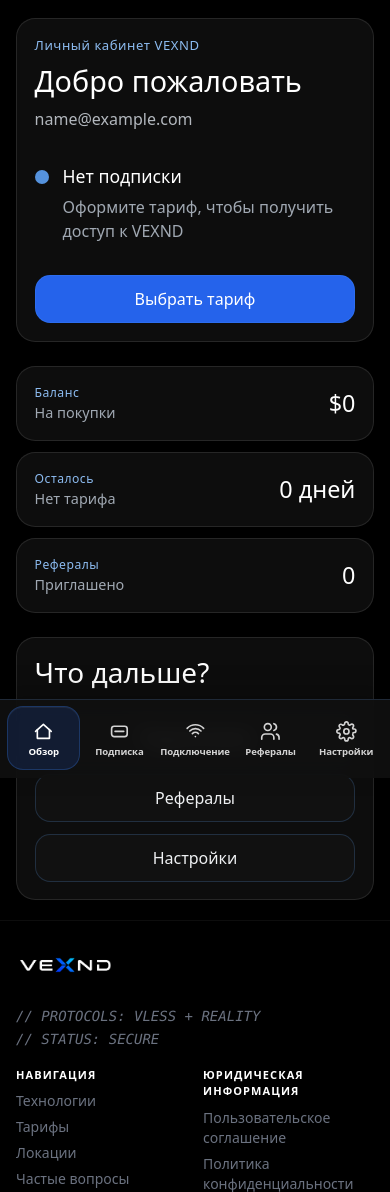
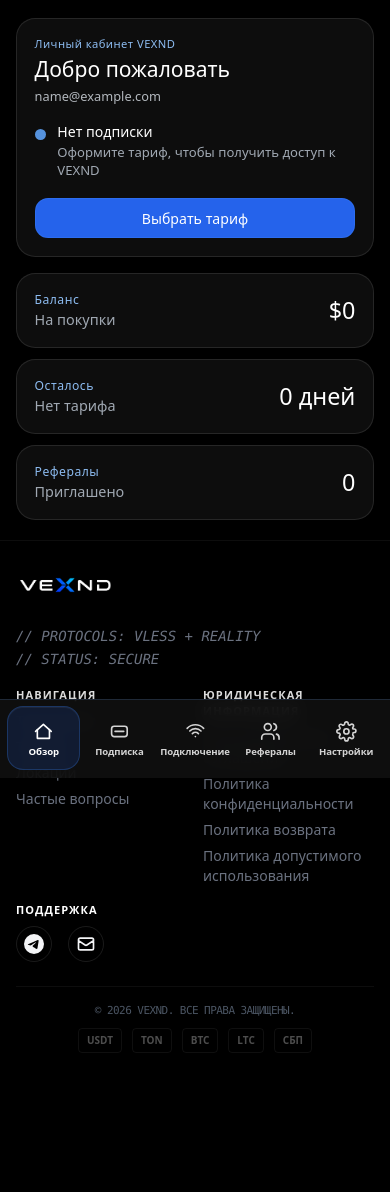
Before and after one commit to DenisGalkin/vexnd, a Flask app: page /dashboard in a window 390 px wide. Shown: the part 66-1258 px from the top of the page. After the commit the page ends 1119 px from the top, so only its background shows below. Run offline with Flask 3, Linux system fonts and the light colour scheme; the visitor is signed in with stand-in values (Sample User, id 1); data comes from the database, SQL or seed files in the repository; data that the repository does not hold is empty; some libraries are stand-ins or nearby versions.

Commit message:
Updated dashboard mobile (2)

```diff
--- a/app/ui/static/css/styles.css
+++ b/app/ui/static/css/styles.css
@@ -2390,6 +2390,75 @@ a:focus-visible, button:focus-visible, input:focus-visible, select:focus-visible
         padding-bottom: calc(5.8rem + env(safe-area-inset-bottom, 0px));
     }
 
+    .overview-shell {
+        gap: 1rem;
+    }
+
+    .overview-panel,
+    .overview-metric {
+        padding: 1rem;
+        border-radius: 1.1rem;
+    }
+
+    .overview-panel__eyebrow {
+        font-size: .7rem;
+        line-height: .9rem;
+    }
+
+    .overview-panel__title {
+        margin-top: .4rem;
+        font-size: clamp(1.2rem, 5.8vw, 1.5rem);
+        line-height: 1.16;
+    }
+
+    .overview-panel__meta {
+        margin-top: .35rem;
+        font-size: .84rem;
+        line-height: 1.35;
+    }
+
+    .overview-status {
+        margin-top: 1.15rem;
+        gap: .7rem;
+    }
+
+    .overview-status__dot {
+        width: .72rem;
+        height: .72rem;
+        margin-top: .35rem;
+    }
+
+    .overview-status__title {
+        font-size: .88rem;
+        line-height: 1.22;
+    }
+
+    .overview-status__text {
+        margin-top: .24rem;
+        font-size: .82rem;
+        line-height: 1.34;
+    }
+
+    .overview-panel__actions {
+        margin-top: 1.15rem;
+    }
+
+    .overview-chip {
+        min-height: 2.55rem;
+        padding: 0 .82rem;
+        border-radius: .82rem;
+        font-size: .88rem;
+    }
+
+    .overview-panel__section-title {
+        font-size: 1.15rem;
+        line-height: 1.22;
+    }
+
+    .overview-panel--mobile-hidden {
+        display: none;
+    }
+
     .overview-metrics {
         gap: .7rem;
     }
@@ -2426,6 +2495,67 @@ a:focus-visible, button:focus-visible, input:focus-visible, select:focus-visible
         line-height: 1.35;
     }
 
+    .subscription-hero .overview-panel__title,
+    .referrals-hero .overview-panel__title,
+    .connection-wizard__hero .overview-panel__title,
+    .overview-shell > .overview-panel:first-child .overview-panel__title {
+        font-size: clamp(1.15rem, 5.4vw, 1.42rem);
+        line-height: 1.18;
+    }
+
+    .subscription-hero .overview-panel__meta,
+    .referrals-hero .overview-panel__meta,
+    .connection-wizard__hero .overview-panel__meta,
+    .overview-shell > .overview-panel:first-child .overview-panel__meta {
+        font-size: .8rem;
+        line-height: 1.32;
+    }
+
+    .connection-screen__kicker {
+        font-size: .68rem;
+        line-height: .95rem;
+    }
+
+    .connection-screen__title {
+        font-size: 1.05rem;
+        line-height: 1.22;
+    }
+
+    .connection-device-card__title,
+    .connection-app-card__name,
+    .connection-subscription-card__title,
+    .connection-ready-card__title,
+    .connection-empty-state__title {
+        font-size: 1rem;
+        line-height: 1.24;
+    }
+
+    .connection-device-card__meta,
+    .connection-app-card__text,
+    .connection-subscription-card__text,
+    .connection-subscription-card__hint,
+    .connection-ready-card__text,
+    .connection-empty-state__text,
+    .connection-choice-block__label,
+    .subscription-link-card__value,
+    .referrals-link-card__value,
+    .referrals-list-head__meta {
+        font-size: .82rem;
+        line-height: 1.36;
+    }
+
+    .subscription-history__title {
+        font-size: .9rem;
+        line-height: 1.25;
+    }
+
+    .subscription-history__meta,
+    .subscription-history__amount,
+    .subscription-history__state {
+        font-size: .8rem;
+        line-height: 1.32;
+    }
+
     .dashboard-mobile-summary {
         padding: 1rem;
     }
--- a/app/ui/templates/dashboard/_overview_tab.html
+++ b/app/ui/templates/dashboard/_overview_tab.html
@@ -49,7 +49,7 @@
     </article>
   </section>
 
-  <section class="overview-panel overview-panel--next glass-effect">
+  <section class="overview-panel overview-panel--next overview-panel--mobile-hidden glass-effect">
     <h3 class="overview-panel__section-title">{{ _('Что дальше?') }}</h3>
     <div class="overview-shortcuts">
       <button type="button" class="overview-chip" data-dashboard-target="connection">{{ _('Подключение') }}</button>
```
